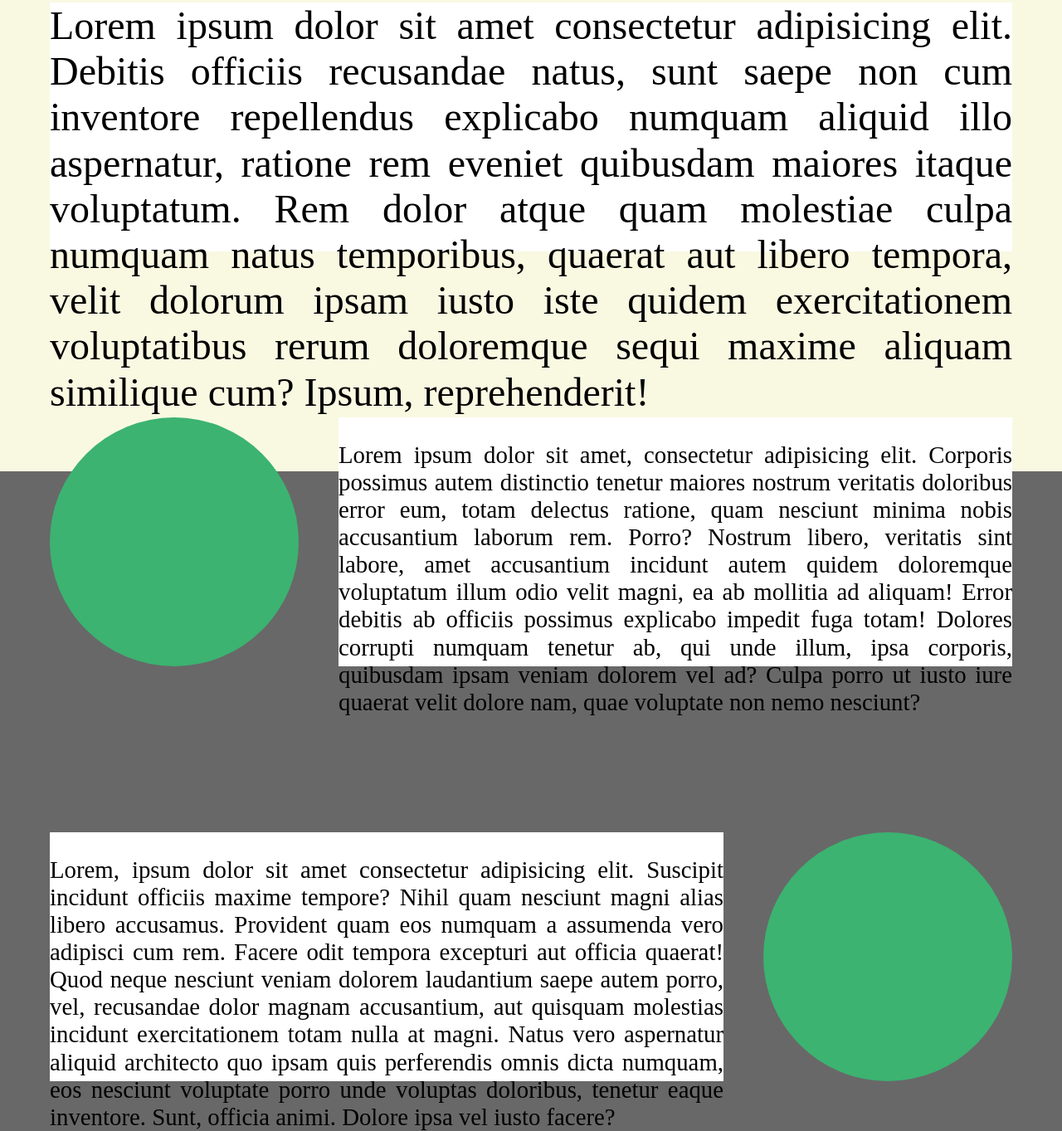
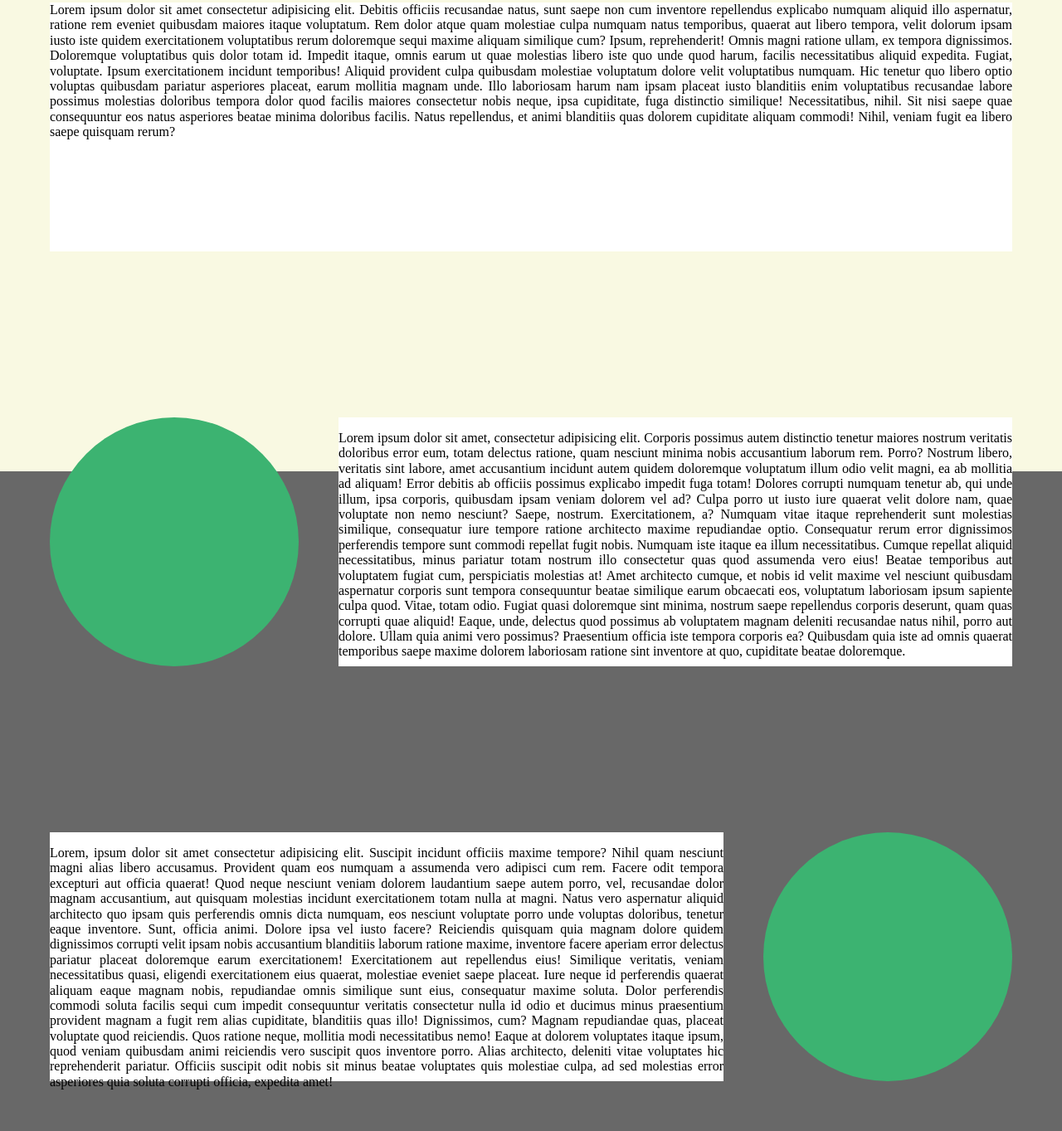
Before and after one commit to reginaldopatricio/tarea, a plain HTML site: page index.html in a window 1280 px wide. Shown: the part 1032-2395 px from the top of the page at 83% size. After the commit the page ends 2345 px from the top, so only its background shows below. Drawn offline with Linux system fonts and the light colour scheme.

Commit message:
correccion

```diff
--- a/css/estilo.css
+++ b/css/estilo.css
@@ -1,7 +1,6 @@
 /*html*/
-html{
-    font-size: 16px;
-}
+
+
 
 body{
     background-color: #686868;
@@ -71,7 +70,6 @@ header{
     /*margen*/
     margin-top: 60px;
     text-align: justify;
-    font-size: 3rem;
 
 
 }
@@ -110,7 +108,6 @@ header{
     margin-top: 100px;
     flex-basis: 70%;
     text-align: justify;
-    font-size: 1.8rem;
 }
 
 /*HACER EL BRANCH PARA EL CONTENIDO*/
--- a/index.html
+++ b/index.html
@@ -25,8 +25,10 @@
         <!--rectanguloblanco-->
         <section class="rectanguloblanco"><p>Lorem ipsum dolor sit amet consectetur adipisicing elit. Debitis officiis recusandae natus, sunt saepe non cum inventore repellendus explicabo numquam aliquid illo aspernatur, ratione rem eveniet quibusdam maiores itaque voluptatum.
         Rem dolor atque quam molestiae culpa numquam natus temporibus, quaerat aut libero tempora, velit dolorum ipsam iusto iste quidem exercitationem voluptatibus rerum doloremque sequi maxime aliquam similique cum? Ipsum, reprehenderit!
-
-
+        Omnis magni ratione ullam, ex tempora dignissimos. Doloremque voluptatibus quis dolor totam id. Impedit itaque, omnis earum ut quae molestias libero iste quo unde quod harum, facilis necessitatibus aliquid expedita.
+        Fugiat, voluptate. Ipsum exercitationem incidunt temporibus! Aliquid provident culpa quibusdam molestiae voluptatum dolore velit voluptatibus numquam. Hic tenetur quo libero optio voluptas quibusdam pariatur asperiores placeat, earum mollitia magnam unde.
+        Illo laboriosam harum nam ipsam placeat iusto blanditiis enim voluptatibus recusandae labore possimus molestias doloribus tempora dolor quod facilis maiores consectetur nobis neque, ipsa cupiditate, fuga distinctio similique! Necessitatibus, nihil.
+        Sit nisi saepe quae consequuntur eos natus asperiores beatae minima doloribus facilis. Natus repellendus, et animi blanditiis quas dolorem cupiditate aliquam commodi! Nihil, veniam fugit ea libero saepe quisquam rerum?
         </p> </section>
 
         <div class="circulorectangulo">
@@ -36,8 +38,11 @@
             <div class="rectanguloverde"><p>Lorem ipsum dolor sit amet, consectetur adipisicing elit. Corporis possimus autem distinctio tenetur maiores nostrum veritatis doloribus error eum, totam delectus ratione, quam nesciunt minima nobis accusantium laborum rem. Porro?
             Nostrum libero, veritatis sint labore, amet accusantium incidunt autem quidem doloremque voluptatum illum odio velit magni, ea ab mollitia ad aliquam! Error debitis ab officiis possimus explicabo impedit fuga totam!
             Dolores corrupti numquam tenetur ab, qui unde illum, ipsa corporis, quibusdam ipsam veniam dolorem vel ad? Culpa porro ut iusto iure quaerat velit dolore nam, quae voluptate non nemo nesciunt?
-
-            </p></div>
+            Saepe, nostrum. Exercitationem, a? Numquam vitae itaque reprehenderit sunt molestias similique, consequatur iure tempore ratione architecto maxime repudiandae optio. Consequatur rerum error dignissimos perferendis tempore sunt commodi repellat fugit nobis.
+            Numquam iste itaque ea illum necessitatibus. Cumque repellat aliquid necessitatibus, minus pariatur totam nostrum illo consectetur quas quod assumenda vero eius! Beatae temporibus aut voluptatem fugiat cum, perspiciatis molestias at!
+            Amet architecto cumque, et nobis id velit maxime vel nesciunt quibusdam aspernatur corporis sunt tempora consequuntur beatae similique earum obcaecati eos, voluptatum laboriosam ipsum sapiente culpa quod. Vitae, totam odio.
+            Fugiat quasi doloremque sint minima, nostrum saepe repellendus corporis deserunt, quam quas corrupti quae aliquid! Eaque, unde, delectus quod possimus ab voluptatem magnam deleniti recusandae natus nihil, porro aut dolore.
+            Ullam quia animi vero possimus? Praesentium officia iste tempora corporis ea? Quibusdam quia iste ad omnis quaerat temporibus saepe maxime dolorem laboriosam ratione sint inventore at quo, cupiditate beatae doloremque.</p></div>
         </div>
 
         <div class="circulorectangulo reverso">
@@ -47,8 +52,11 @@
             <div class="rectanguloverde"><p>Lorem, ipsum dolor sit amet consectetur adipisicing elit. Suscipit incidunt officiis maxime tempore? Nihil quam nesciunt magni alias libero accusamus. Provident quam eos numquam a assumenda vero adipisci cum rem.
             Facere odit tempora excepturi aut officia quaerat! Quod neque nesciunt veniam dolorem laudantium saepe autem porro, vel, recusandae dolor magnam accusantium, aut quisquam molestias incidunt exercitationem totam nulla at magni.
             Natus vero aspernatur aliquid architecto quo ipsam quis perferendis omnis dicta numquam, eos nesciunt voluptate porro unde voluptas doloribus, tenetur eaque inventore. Sunt, officia animi. Dolore ipsa vel iusto facere?
-
-           </p></div>
+            Reiciendis quisquam quia magnam dolore quidem dignissimos corrupti velit ipsam nobis accusantium blanditiis laborum ratione maxime, inventore facere aperiam error delectus pariatur placeat doloremque earum exercitationem! Exercitationem aut repellendus eius!
+            Similique veritatis, veniam necessitatibus quasi, eligendi exercitationem eius quaerat, molestiae eveniet saepe placeat. Iure neque id perferendis quaerat aliquam eaque magnam nobis, repudiandae omnis similique sunt eius, consequatur maxime soluta.
+            Dolor perferendis commodi soluta facilis sequi cum impedit consequuntur veritatis consectetur nulla id odio et ducimus minus praesentium provident magnam a fugit rem alias cupiditate, blanditiis quas illo! Dignissimos, cum?
+            Magnam repudiandae quas, placeat voluptate quod reiciendis. Quos ratione neque, mollitia modi necessitatibus nemo! Eaque at dolorem voluptates itaque ipsum, quod veniam quibusdam animi reiciendis vero suscipit quos inventore porro.
+            Alias architecto, deleniti vitae voluptates hic reprehenderit pariatur. Officiis suscipit odit nobis sit minus beatae voluptates quis molestiae culpa, ad sed molestias error asperiores quia soluta corrupti officia, expedita amet!</p></div>
         </div>
     </div>
 </body>
```
